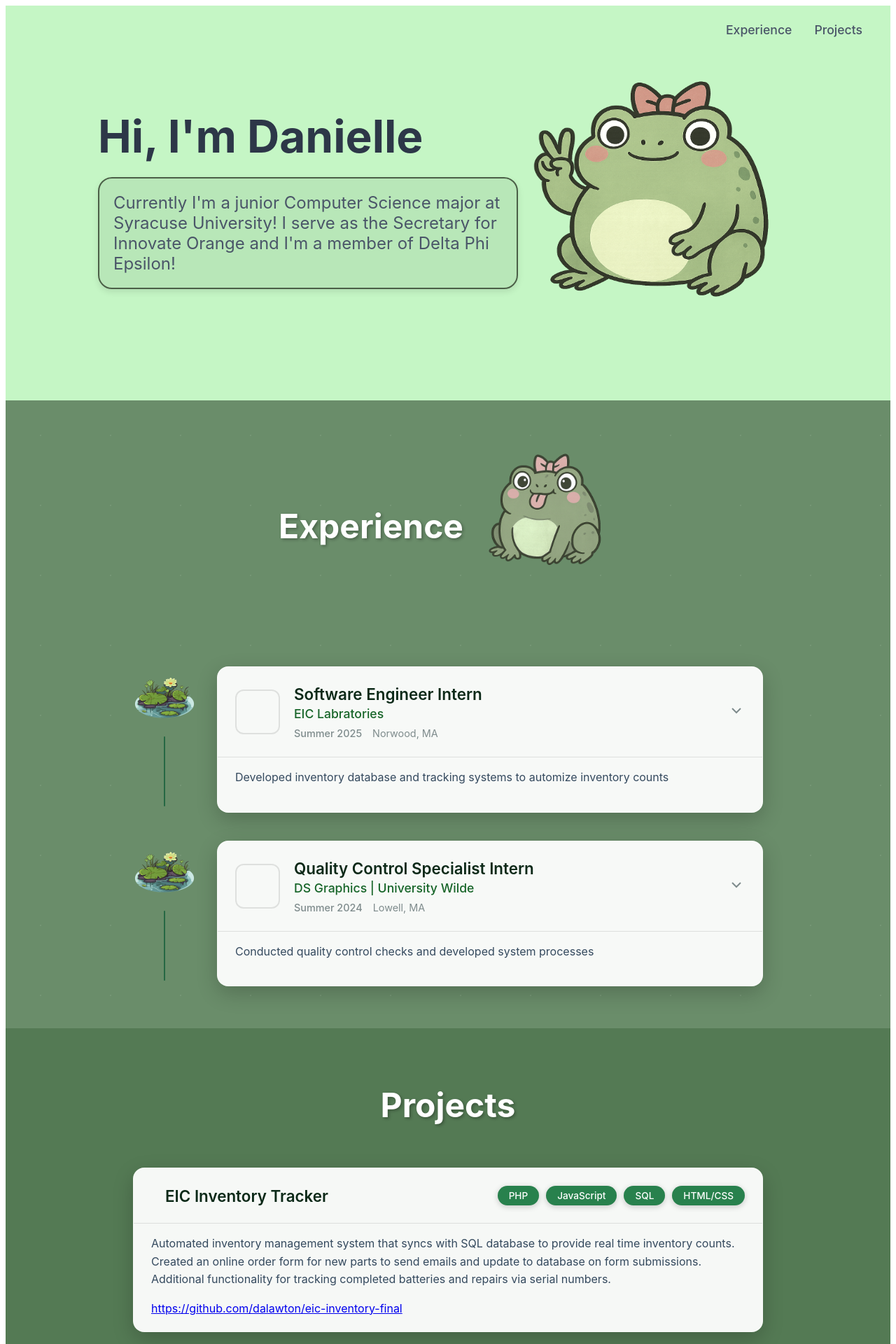
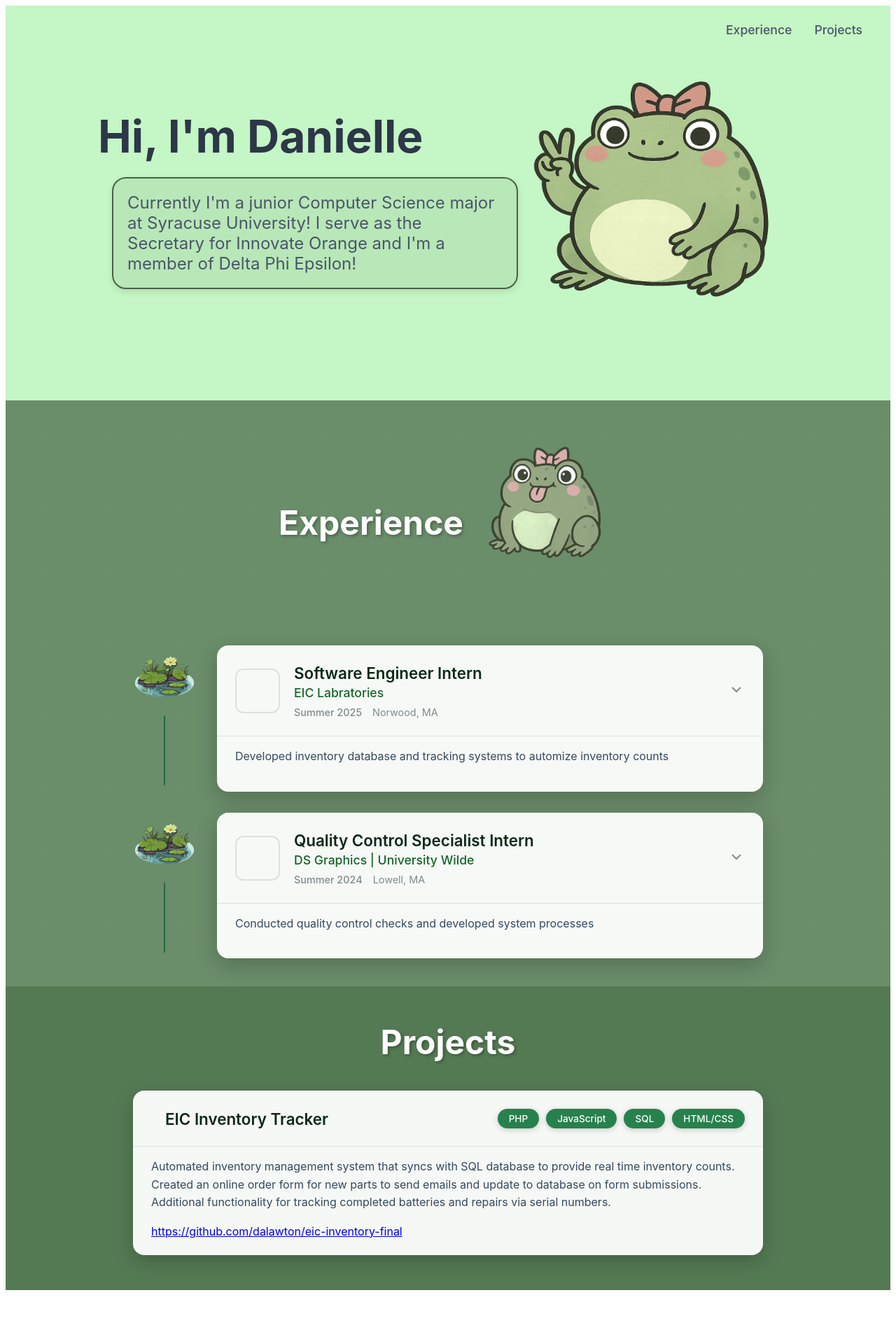
Before and after one commit to dalawton/my-portfolio, a Next.js app: page / in a window 1280 px wide. Shown: the top 1920 px of the page at 70% size. After the commit the page ends 1851 px from the top, so only its background shows below. Built offline with nearby package versions, Linux system fonts and the light colour scheme.

Commit message:
adjusted paddings

```diff
--- a/styles/Experience.module.css
+++ b/styles/Experience.module.css
@@ -1,8 +1,8 @@
 /* styles/Experience.module.css */
 .experienceSection {
-  padding: 20px 0;
+  padding: 10px 0;
   background: #6a8d6a;
-  min-height: 60vh;
+  min-height: 50vh;
   position: relative;
 }
 
@@ -21,7 +21,7 @@
 .experienceContainer {
   max-width: 1200px;
   margin: 0 auto;
-  padding: 0 10px;
+  padding: 0 0;
   position: relative;
   z-index: 1;
 }
@@ -31,7 +31,7 @@
   font-size: 3rem;
   font-weight: 700;
   color: white;
-  margin-bottom: 20px;
+  margin-bottom: 10px;
   text-shadow: 2px 2px 4px rgba(0, 0, 0, 0.3);
 }
 
@@ -43,7 +43,7 @@
 
 .timelineItem {
   display: flex;
-  margin-bottom: 40px;
+  margin-bottom: 30px;
   position: relative;
 }
 
@@ -252,7 +252,7 @@
   align-items: center;
   justify-content: center;
   gap: 20px;
-  margin-bottom: 60px;
+  margin-bottom: 40px;
 }
 
 .titleFrog {
@@ -262,7 +262,7 @@
 
 @media (max-width: 768px) {
   .experienceSection {
-    padding: 60px 0;
+    padding: 40px 0;
   }
 
   .experienceContainer {
@@ -276,13 +276,13 @@
 
   .timelineItem {
     flex-direction: column;
-    margin-bottom: 30px;
+    margin-bottom: 10px;
   }
 
   .timelineMarker {
     flex-direction: row;
     margin-right: 0;
-    margin-bottom: 20px;
+    margin-bottom: 10px;
     align-items: flex-start;
   }
 
--- a/styles/Home.module.css
+++ b/styles/Home.module.css
@@ -1,5 +1,5 @@
 .container {
-  min-height: 60vh;
+  min-height: 50vh;
   background: #c5f6c5;
   margin: 0;
   font-family: -apple-system, BlinkMacSystemFont, 'Segoe UI', Roboto, Oxygen, Ubuntu, Cantarell, sans-serif;
@@ -34,7 +34,7 @@
   display: flex;
   align-items: center;
   justify-content: center;
-  min-height: 60vh;
+  min-height: 50vh;
   padding: 2rem;
 }
 
@@ -48,7 +48,7 @@
 
 .textSection {
   flex: 1;
-  max-width: 700px;
+  max-width: 600px;
 }
 
 .title {
@@ -60,6 +60,7 @@
 }
 
 .subtitle {
+  margin-left: 20px;
   font-size: 1.5rem;
   color: #4a5568;
   margin-top: 20px;
--- a/styles/Projects.module.css
+++ b/styles/Projects.module.css
@@ -1,7 +1,7 @@
 .projectsSection {
-    padding: 40px 0;
+    padding: 10px 0;
     background: #547a54;
-    min-height: 60vh;
+    min-height: 50vh;
     position: relative;
 }
 
@@ -17,7 +17,7 @@
 .projectsContainer {
     max-width: max-content;
     margin: 0 auto;
-    padding: 0 20px;
+    padding: 0 10px;
     position: relative;
     z-index: 1;
 }
@@ -27,7 +27,7 @@
   font-size: 3rem;
   font-weight: 700;
   color: white;
-  margin-bottom: 60px;
+  margin-bottom: 40px;
   text-shadow: 2px 2px 4px rgba(0, 0, 0, 0.3);
 }
 
```
